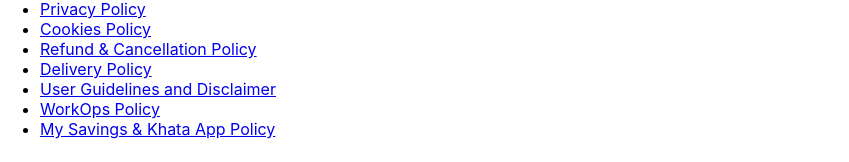
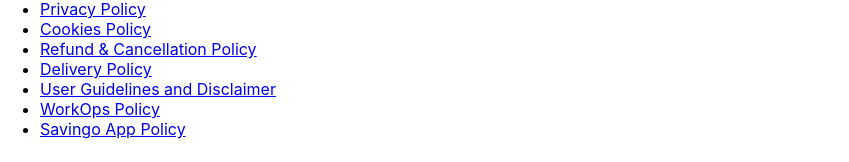
Before and after one commit to jasmeetkaur9346/service-based-merasoftware-frontend, a React (Create React App) app: page /client-portal in a window 1280 px wide. Shown: the part 637-799 px from the top of the page, without its empty margins (0-849 px from the left). Built offline with nearby package versions, Linux system fonts and the light colour scheme; no server answers.

Commit message:
Update Footer.js

```diff
--- a/src/components/Footer.js
+++ b/src/components/Footer.js
@@ -121,8 +121,8 @@
                   </a>
                 </li>
                 <li>
-                  <a href="/mysavings-privacy-policy" className="hover:text-white transition-colors">
-                    My Savings & Khata App Policy
+                  <a href="/savingo-privacy-policy" className="hover:text-white transition-colors">
+                    Savingo App Policy
                   </a>
                 </li>
               </ul>
```
